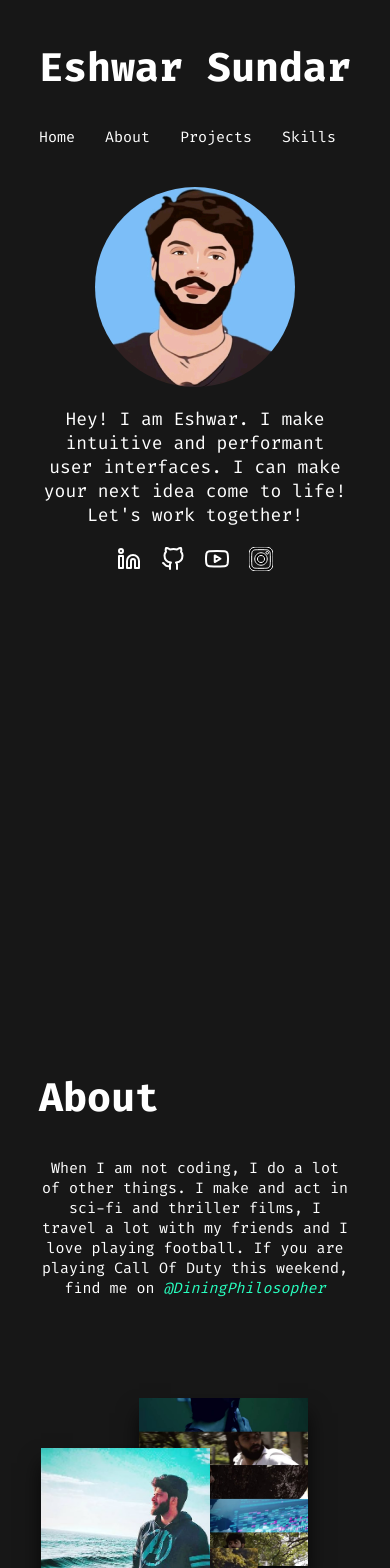
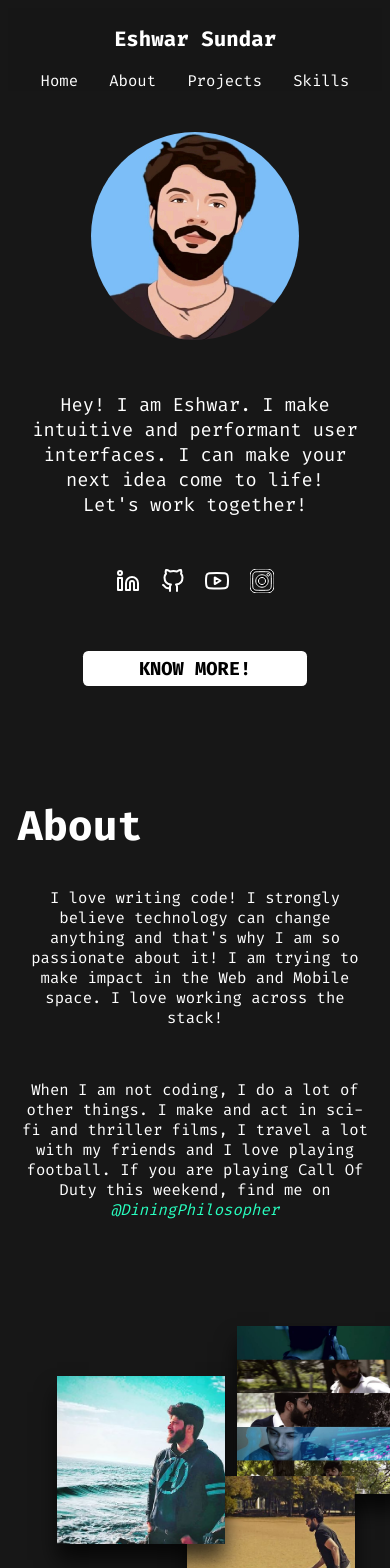
Before and after one commit to eshwarne/next-portfolio, a Next.js app: page / in a window 390 px wide. Shown: the top 1568 px of the page. Built offline with nearby package versions, Linux system fonts and the light colour scheme.

Commit message:
Responsiveness changes, aesthetic changes

```diff
--- a/components/About/About.module.scss
+++ b/components/About/About.module.scss
@@ -1,28 +1,43 @@
 @import "../../styles/variables";
+@import "../../styles/breakpoint_manager";
 .about {
-  height: 100vh;
-  font-size: $FONT-SIZE-TEXT;
+  min-height: 100vh;
+  display: flex;
+  flex-direction: column;
 }
 .about__gallery {
+  align-items: center;
   display: flex;
-  justify-content: space-between;
-  flex-wrap: wrap;
+  justify-content: center;
   gap: 15rem;
+  min-height: 70vh;
+  font-size: $FONT-SIZE-TEXT;
+  @include respondTo(mobile) {
+    flex-direction: column;
+    justify-content: flex-start;
+    align-items: center;
+    min-height: 150vh;
+  }
 }
 
 .about__textual {
   text-align: center;
-  min-width: 30vmax;
-  max-width: 40vmax;
+  min-width: 30vw;
+  display: flex;
+  flex-direction: column;
+  justify-content: center;
+  align-items: center;
+  gap: 5rem;
 }
 .about__title {
   font-size: $FONT-SIZE-HEADING-MAIN;
 }
 .about__visual {
   position: relative;
-  min-width: 30vmax;
+  min-width: 30vw;
+  min-height: 30vh;
   display: flex;
-  justify-content: flex-end;
+  justify-content: center;
   &:hover div:not(:hover) {
     transform: scale(0.97);
   }
@@ -44,7 +59,7 @@
       left: 50px;
     }
     &--three {
-      left: 2px;
+      left: -80px;
     }
     &:hover {
       outline: white solid 10px;
--- a/components/About/About.tsx
+++ b/components/About/About.tsx
@@ -9,10 +9,18 @@ export const About = () => {
       <h2 className={styles.about__title}>About</h2>
       <div className={styles.about__gallery}>
         <div className={`${styles.about__textual} ${styles.about__item}`}>
-          When I am not coding, I do a lot of other things. I make and act in
-          sci-fi and thriller films, I travel a lot with my friends and I love
-          playing football. If you are playing Call Of Duty this weekend, find
-          me on <i style={{ color: "#28FFBF" }}>@DiningPhilosopher</i>
+          <div>
+            I love writing code! I strongly believe technology can change
+            anything and that's why I am so passionate about it! I am trying to
+            make impact in the Web and Mobile space. I love working across the
+            stack!
+          </div>
+          <div>
+            When I am not coding, I do a lot of other things. I make and act in
+            sci-fi and thriller films, I travel a lot with my friends and I love
+            playing football. If you are playing Call Of Duty this weekend, find
+            me on <i style={{ color: "#28FFBF" }}>@DiningPhilosopher</i>
+          </div>
         </div>
         <div className={`${styles.about__visual} ${styles.about__item}`}>
           <div
--- a/components/Home/Home.module.scss
+++ b/components/Home/Home.module.scss
@@ -1,11 +1,12 @@
+@import "../../styles/variables";
+
 .home {
-  height: 100vh;
+  min-height: 70vh;
   display: flex;
   flex-direction: column;
   font-size: 1.8rem;
   margin-block: 4rem;
   align-items: center;
-  gap: 2rem;
   &__image {
     position: relative;
     width: 20rem;
@@ -15,6 +16,26 @@
   }
   &__description {
     text-align: center;
+  }
+}
+
+.home__main {
+  display: flex;
+  flex-direction: column;
+  justify-content: center;
+  gap: 5rem;
+  align-items: center;
+  &_button {
+    background-color: white;
+    display: block;
+    color: $COLOR-TEXT-SECONDARY;
+    padding-block: 0.5rem;
+    padding-inline: 5ch;
+    min-width: 7rem;
+    text-align: center;
+    font-weight: bold;
+    cursor: pointer;
+    border-radius: 0.5rem;
   }
 }
 
--- a/components/Home/Home.tsx
+++ b/components/Home/Home.tsx
@@ -9,12 +9,13 @@ import GithubIcon from "../icons/Github";
 export function Home() {
   return (
     <div className={styles.home}>
+      <div className={styles.home__main}>
         <div className={styles.home__image}>
           <Image src={pictureSelf} layout="fill" />
         </div>
         <div className={styles.home__description}>
-        Hey! I am Eshwar. I make intuitive and performant user interfaces. I can
-        make your next idea come to life! <br />
+          Hey! I am Eshwar. I make intuitive and performant user interfaces. I
+          can make your next idea come to life! <br />
           Let's work together!
         </div>
         <div className={styles.socialMedia}>
@@ -39,6 +40,13 @@ export function Home() {
             </a>
           </li>
         </div>
+
+        <div>
+          <a href="#about" className={styles.home__main_button}>
+            KNOW MORE!
+          </a>
+        </div>
+      </div>
     </div>
   );
 }
--- a/components/Navbar/Navbar.module.scss
+++ b/components/Navbar/Navbar.module.scss
@@ -1,14 +1,31 @@
 @import "../../styles/variables";
+@import "../../styles/breakpoint_manager";
 .nav {
+  position: sticky;
+  position: -webkit-sticky;
+  top: 0; /* required */
+  padding-inline: $LAYOUT-PAGE-MARGIN-SMALL;
   display: flex;
+  z-index: 10000;
   align-items: center;
+  background-color: rgba(23, 23, 23, 0.91);
+  backdrop-filter: blur(6px);
   justify-content: space-between;
-  flex-wrap: wrap;
+  @include respondTo(mobile) {
+    flex-direction: column;
+    justify-content: center;
+    align-items: center;
+  }
 }
 .logo {
   font-size: $FONT-SIZE-HEADING-MAIN;
+  text-align: center;
+  @include respondTo(mobile) {
+    font-size: 2rem;
+  }
 }
 .nav__item {
+  text-align: center;
   display: flex;
   flex-direction: row;
   font-size: $FONT-SIZE-HEADING-SECONDARY * 0.5;
--- a/components/Navbar/Navbar.tsx
+++ b/components/Navbar/Navbar.tsx
@@ -1,16 +1,24 @@
-import styles from "./Navbar.module.scss"
-export function Navbar(){
-    return(
+import styles from "./Navbar.module.scss";
+export function Navbar() {
+  return (
     <nav className={styles.nav}>
       <div>
         <h1 className={styles.logo}>Eshwar Sundar</h1>
       </div>
       <div className={styles.nav__button_group}>
-            <li className={styles.nav__item}>Home</li>
-            <li className={styles.nav__item}>About</li>
-            <li className={styles.nav__item}>Projects</li>
-            <li className={styles.nav__item}>Skills</li>
+        <li className={styles.nav__item}>
+          <a href="#home">Home</a>
+        </li>
+        <li className={styles.nav__item}>
+          <a href="#about">About</a>
+        </li>
+        <li className={styles.nav__item}>
+          <a href="#projects">Projects</a>
+        </li>
+        <li className={styles.nav__item}>
+          <a href="#skills">Skills</a>
+        </li>
       </div>
     </nav>
-    )
+  );
 }
--- a/pages/index.tsx
+++ b/pages/index.tsx
@@ -8,25 +8,25 @@ import Projects from "../components/Projects";
 
 const Portfolio: NextPage = () => {
   return (
-    <div>
+    <>
       <Head>
         <title>Eshwar Sundar | Software Engineer</title>
         <meta name="description" content="Eshwar Sundar's portfolio website" />
         <link rel="icon" href="/favicon.ico" />
       </Head>
-      <header>
       <Navbar />
-      </header>
-      <section id="home">
+      <div className={"pageContainer"}>
+        <section>
           <Home />
         </section>
-      <section>
+        <section id="about">
           <About />
         </section>
-      <section>
+        <section id="projects">
           <Projects />
         </section>
       </div>
+    </>
   );
 };
 
--- /dev/null
+++ b/styles/_breakpoint_manager.scss
@@ -0,0 +1,22 @@
+@mixin respondTo($screen) {
+  @if $screen == mobile {
+    @media (max-width: 600px) {
+      @content;
+    }
+  }
+  @if $screen == tablet-potrait {
+    @media (max-width: 900px) {
+      @content;
+    }
+  }
+  @if $screen == tablet-landscape {
+    @media (max-width: 1200px) {
+      @content;
+    }
+  }
+  @if $screen == desktop-big {
+    @media (min-width: 1800px) {
+      @content;
+    }
+  }
+}
--- a/styles/_variables.scss
+++ b/styles/_variables.scss
@@ -1,7 +1,9 @@
 $COLOR-BACKGROUND: #171717;
 $COLOR-TEXT-PRIMARY: #fff;
 $COLOR-TEXT-SECONDARY: #000;
-$LAYOUT-PAGE-MARGIN: 5vw;
+$LAYOUT-PAGE-MARGIN-SMALL: 2.5vw;
+$LAYOUT-PAGE-MARGIN-MEDIUM: 5vw;
+$LAYOUT-PAGE-MARGIN-LARGE: 10vw;
 $FONT-SIZE-HEADING-MAIN: 4rem;
 $FONT-SIZE-HEADING-SECONDARY: 3rem;
 $FONT-SIZE-TEXT: 1.5rem;
--- a/styles/globals.scss
+++ b/styles/globals.scss
@@ -1,18 +1,26 @@
 @import url("https://fonts.googleapis.com/css2?family=Fira+Code:wght@300;400;500;600;700&display=swap");
 @import "./variables.scss";
+@import "./breakpoint_manager";
 
 html,
 body {
   padding: 0;
   box-sizing: border-box;
-
-  margin-inline: $LAYOUT-PAGE-MARGIN;
   font-family: "Fira Code", monospace;
-  font-size: 10px;
+  font-size: 65%;
   background-color: $COLOR-BACKGROUND;
   color: $COLOR-TEXT-PRIMARY;
+  scroll-behavior: smooth;
 }
-
+.pageContainer {
+  margin: $LAYOUT-PAGE-MARGIN-MEDIUM;
+  @include respondTo(mobile) {
+    margin: $LAYOUT-PAGE-MARGIN-SMALL;
+  }
+  @include respondTo(desktop-big) {
+    margin: $LAYOUT-PAGE-MARGIN-LARGE;
+  }
+}
 a {
   color: inherit;
   text-decoration: none;
```
Lines whose indentation alone changed are shown as unchanged.
